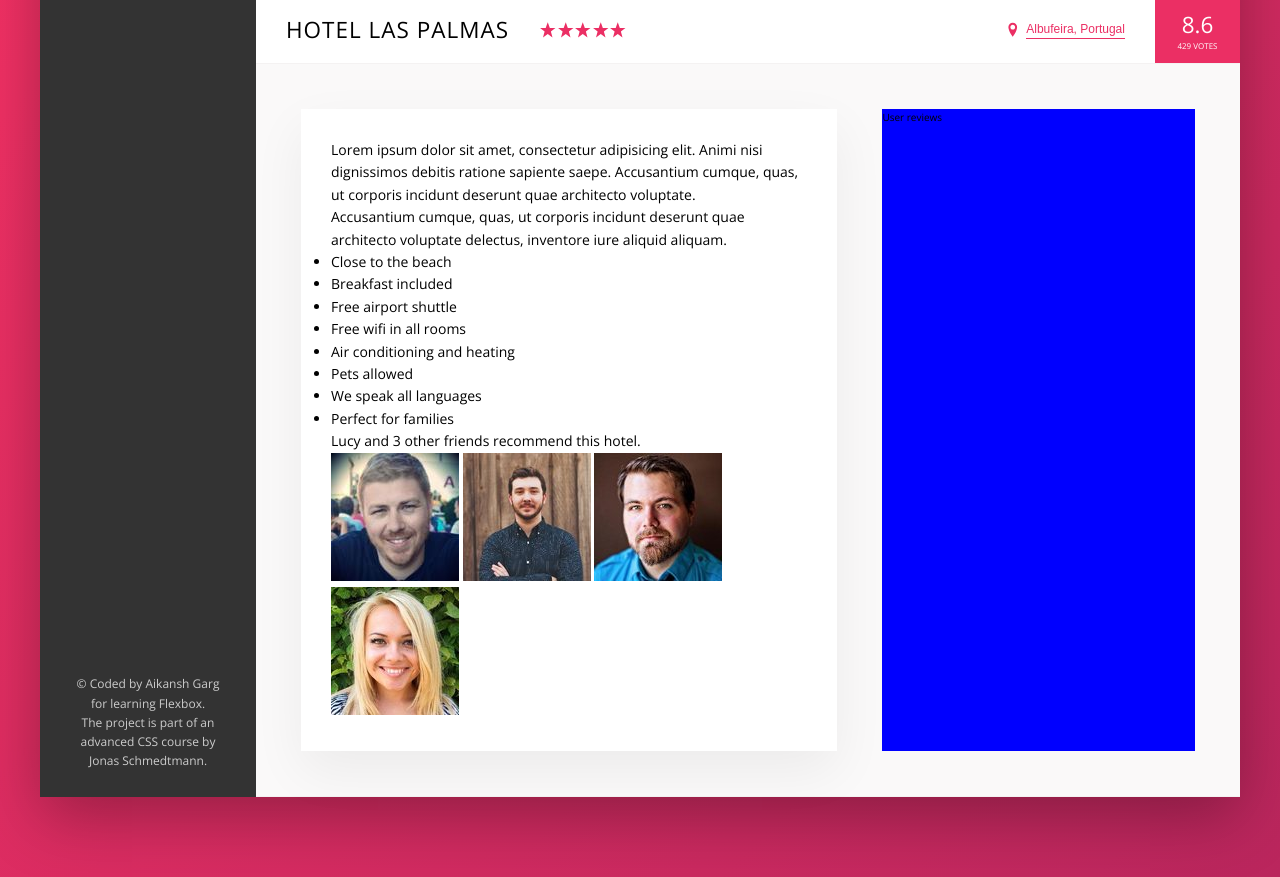
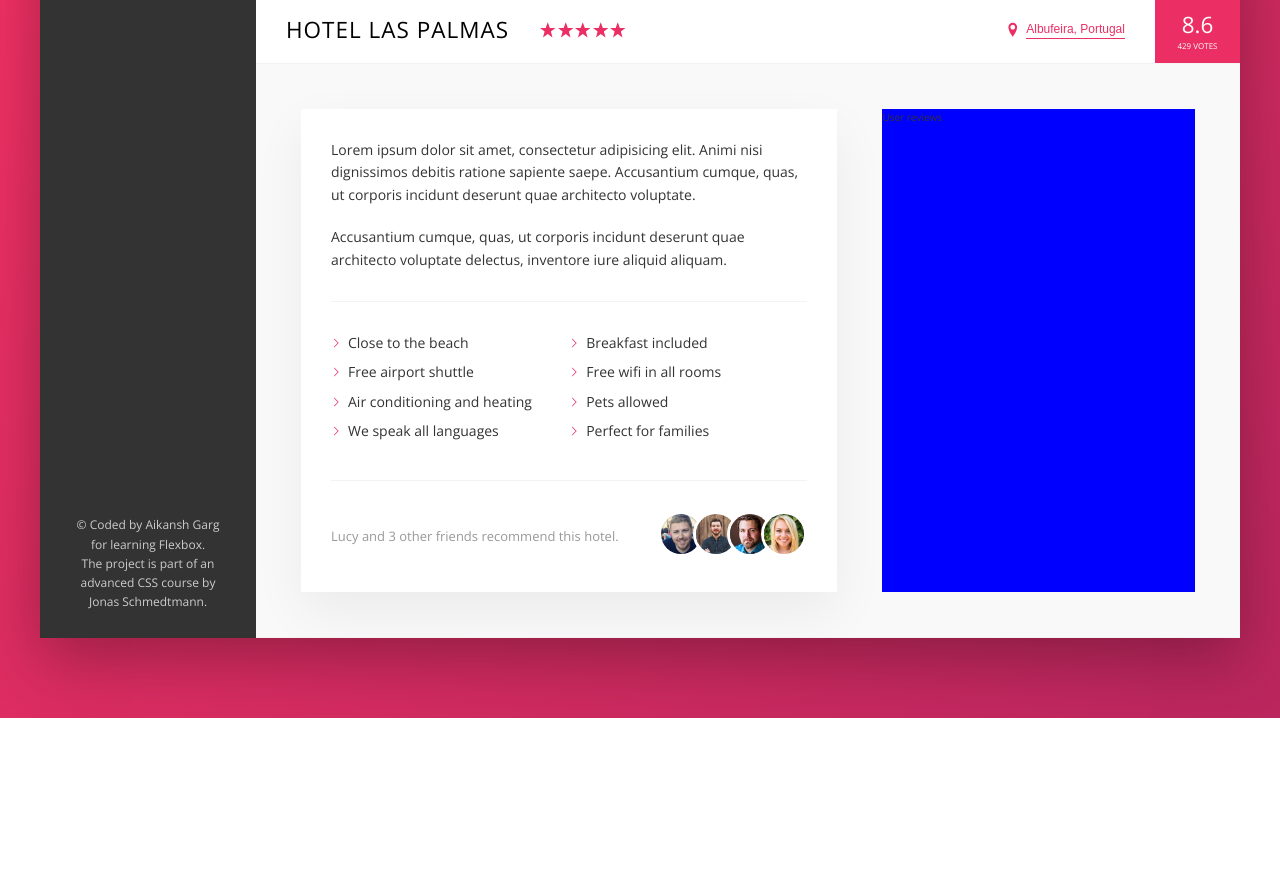
Before and after one commit to aikanshgarg/flexbox-trillo, a website: page index.html in a window 1280 px wide. Shown: the part 538-1415 px from the top of the page. After the commit the page ends 1256 px from the top, so only its background shows below. Drawn offline with nearby package versions, Linux system fonts and the light colour scheme.

Commit message:
hotel para

```diff
--- a/flex.css
+++ b/flex.css
@@ -20,12 +20,14 @@ flex: flex-grow flex-shrink flex-basis; // basis = width
 	- screen readers for blind people fail
 	- hack to display icons
 	- browsers fail more often
+	- can be included in CSS, instead of HTML
 	- spritesheet is useful as we need only 1 http request instead of as many as icons
 
 - margin: auto; in FLEXBOX!!!
 
 - New CSS properties:
 	currentColor
+	mask
 	Variables
 	::before element for animation
 	:not(:last-child)
--- a/sass/_components.scss
+++ b/sass/_components.scss
@@ -329,3 +329,81 @@
 		box-shadow: none;
 	}
 }
+
+
+/////////////////////////////////////////////////////////////////////////////////////////////////////////////////////////////////////////////////////////////////////////////
+// PARAGRAPH
+.paragraph {
+	&:not(:last-of-type) {
+		margin-bottom: 2rem;
+	}
+}
+
+
+
+/////////////////////////////////////////////////////////////////////////////////////////////////////////////////////////////////////////////////////////////////////////////
+// LIST
+.list {
+	list-style: none;
+	margin: 3rem 0;
+	padding: 3rem 0;
+	border-top: var(--line);
+	border-bottom: var(--line);
+
+	display: flex;
+	flex-wrap: wrap; // newline allowed
+
+	&__item {
+		flex: 0 0 50%; // width is 50% so that we have 2 elements side by side
+		margin-bottom: .7rem;
+	}
+
+	&__item::before {
+		content: "";
+		display: inline-block;
+		height: 1rem;
+		width: 1rem;
+		margin-right: .7rem;
+
+		// older browsers
+		// background-image: url('../img/chevron-thin-right.svg');
+		// background-size: cover;
+
+		// Newer browsers --> MASK (we can peek through )
+		background-color: var(--color-primary);
+		-webkit-mask-image:url('../img/chevron-thin-right.svg');
+		-webkit-mask-size: cover; // to fit icon inside completely
+		mask-image:url('../img/chevron-thin-right.svg');
+		mask-size: cover;
+	}
+}
+
+/////////////////////////////////////////////////////////////////////////////////////////////////////////////////////////////////////////////////////////////////////////////
+// RECOMMEND
+.recommend {
+	font-size: 1.3rem;
+	color: var(--color-grey-dark-3);
+
+	display: flex;
+	align-items: center; // vertical align (cross axis)
+
+	&__count {
+		margin-right: auto;
+	}
+
+	&__friends {
+
+	}
+
+	&__photo {
+		box-sizing: content-box; // setting box-sizing to deafult of content-box, so that padding and margin are added on top of an element and not inside it
+		border-radius: 50%;
+		height: 4rem;
+		width: 4rem;
+		border: 3px solid #fff;
+
+		&:not(:last-child) {
+			margin-right: -1.5rem; // gives the effect of images overlapping
+		}
+	}
+}
--- a/sass/_layout.scss
+++ b/sass/_layout.scss
@@ -44,6 +44,7 @@
 	padding: 4.5rem;
 	border-bottom: var(--line);
 	background-color: var(--color-grey-light-1);
+	color: var(--color-grey-dark-1);
 }
 
 .description {
```
Also changed, not shown: css/style.css.
